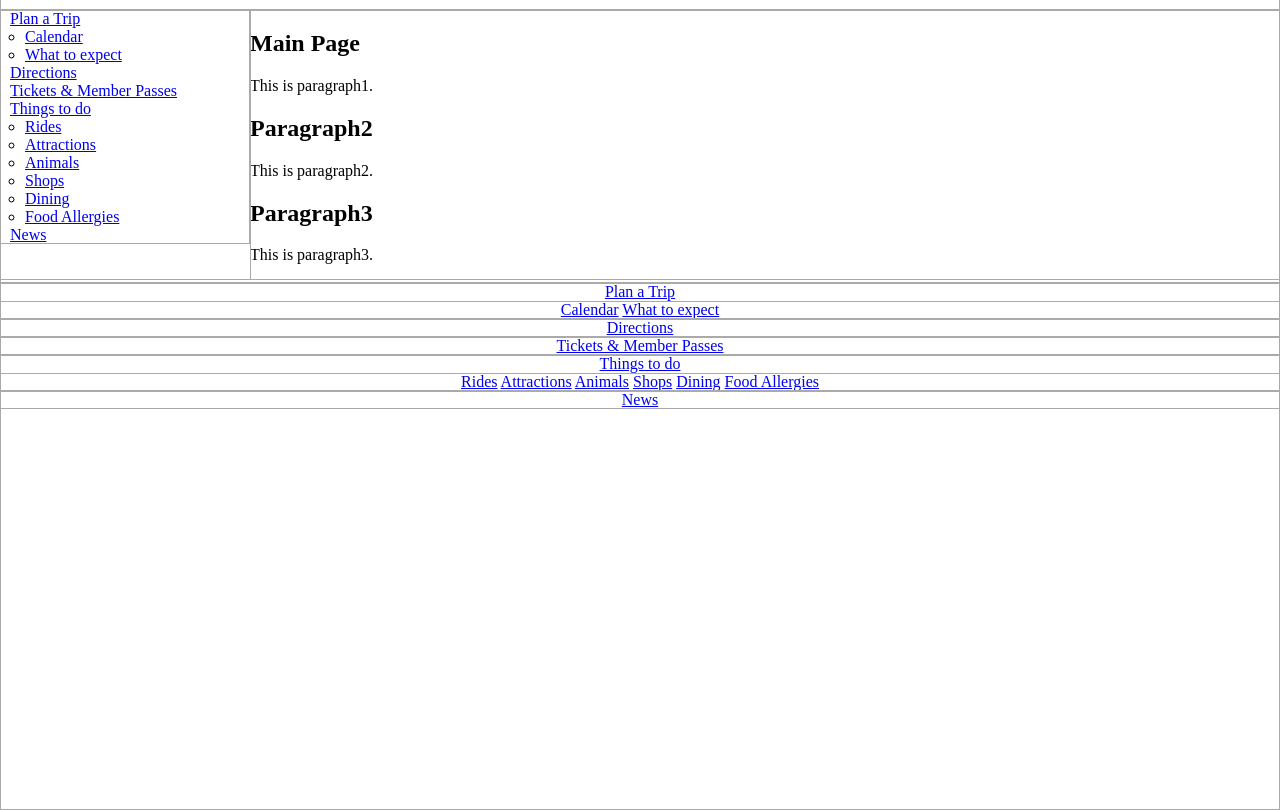
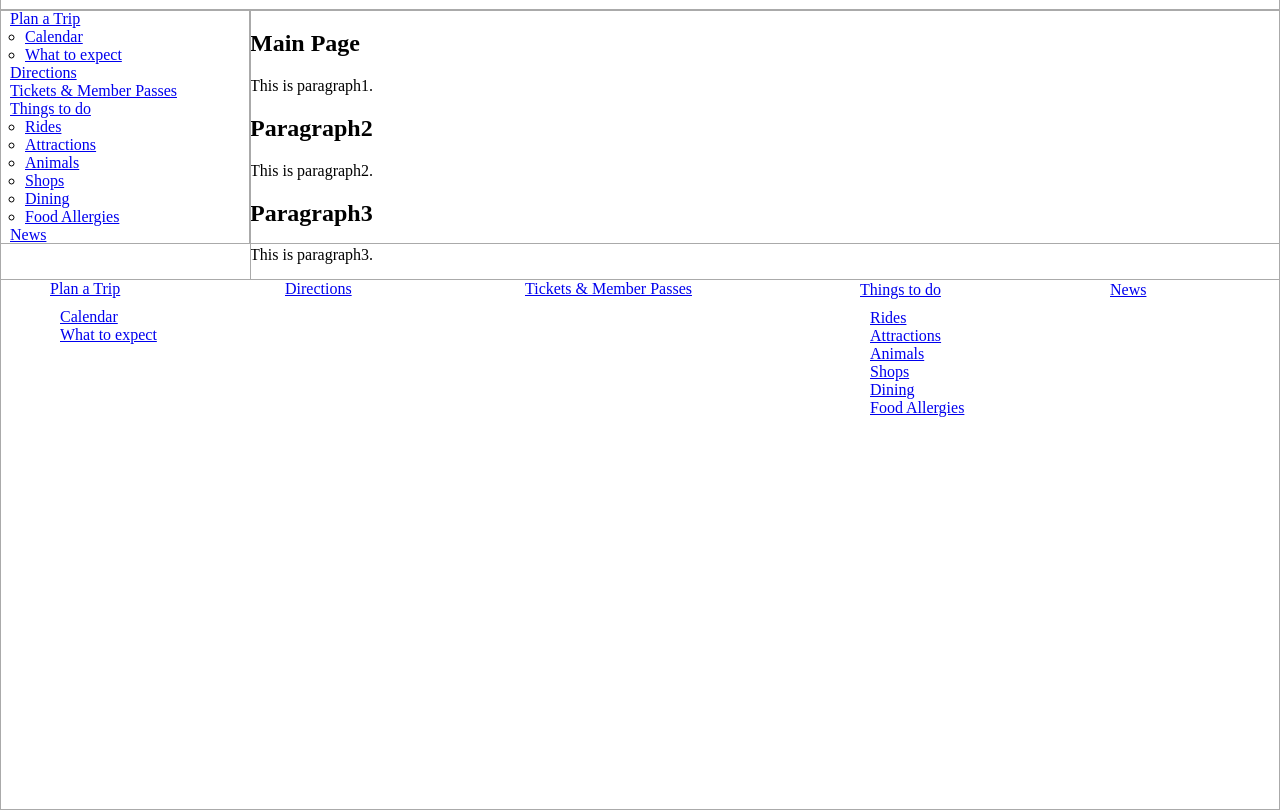
Before and after one commit to shing1234x/CM1040-Team-Assignment, a plain HTML site: page index.html in a window 1280 px wide. Shown: the part 120-930 px from the top of the page. Drawn offline with Linux system fonts and the light colour scheme; a script that the page names is missing.

Commit message:
Fixed footers to make them look nicer

```diff
--- a/index.html
+++ b/index.html
@@ -80,41 +80,38 @@
 
 			<nav id="content-wrap">
 			</nav>
-				<!-- all other page content -->
+			<!-- all other page content -->
 			<footer id="footer">
 				<!-- Footer -->
-				<nav class="planatrip">
-					<a href="#">Plan a Trip</a>
-
-				<nav class="List_3">
-					<a href="#">Calendar</a>
-					<a href="#">What to expect</a>
-				</nav>
-				</nav>
-				<nav class="directions">
-					<a href="#">Directions</a>
-				</nav>
-				<nav class="tickets">
+				<ul class="planatrip">
+					<li><a href="#">Plan a Trip</a></li>
+						<ul class="List_3">
+							<li><a href="#">Calendar</a></li>
+							<li><a href="#">What to expect</a></li>
+					</ul>
+				</ul>
+				<ul class="directions">
+					<li><a href="#">Directions</a></li>
+				</ul>
+				<ul class="tickets">
 					<a href="#">Tickets & Member Passes</a>
-				</nav>
-				<nav class="thingstodo">
+				</ul>
+				<ul class="thingstodo">
 					<a href="#">Things to do</a>
-				<nav class="List_4">
-					<a href="#">Rides</a>
-					<a href="#">Attractions</a>
-					<a href="#">Animals</a>
-					<a href="#">Shops</a>
-					<a href="#">Dining</a>
-					<a href="#">Food Allergies</a>
-				</nav>
-				</nav>
-				<nav class="news">
+						<ul class="List_4">
+							<li><a href="#">Rides</a></li>
+							<li><a href="#">Attractions</a></li>
+							<li><a href="#">Animals</a></li>
+							<li><a href="#">Shops</a></li>
+							<li><a href="#">Dining</a></li>
+							<li><a href="#">Food Allergies</a></li>
+					</ul>
+				</ul>
+				<ul class="news">
 					<a href="#">News</a>
-				</nav>
-
-				</nav>
-				</nav>
-			</footer>
+				</ul>
+		</nav>
+	</footer>
 </body>
 
 </html>
--- a/styles.css
+++ b/styles.css
@@ -66,48 +66,63 @@
 }
 
 #content-wrap {
-	padding-bottom: 273px; /* Height of the footer */
+	padding-bottom: 234px; /* Height of the footer */
 }
 
 footer {
 	position: relative;
-	text-align: center;
 	bottom: 0;
 	width: 100%;
-	height: 273px; /* Height of the footer */
+	height: 234px; /* Height of the footer */
 }
 
-#planatrip {
-	padding: 0px;
-	margin-left: 20px;
+.planatrip {
+	list-style: none;
+	text-align: left;
+	padding: 10px;
+	margin-left: 40px;
 }
 
-#List_3 {
-	padding: 0px;
-	margin-left: 35px;
+.List_3 {
+	list-style: none;
+	text-align: left;
+	padding: 10px;
+	margin-left: 0px;
 }
 
-#directions {
+.directions {
+	list-style: none;
+	text-align: left;
 	padding: 0px;
-	margin-left: 20px;
+	margin-top: -100px;
+	margin-left: 285px;
 }
 
-#tickets {
+.tickets {
+	list-style: none;
+	text-align: left;
 	padding: 0px;
-	margin-left: 20px;
+	margin-top: -35px;
+	margin-left: 525px;
 }
 
-#thingstodo {
-	padding: 0px;
-	margin-left: 20px;
+.thingstodo {
+	list-style: none;
+	text-align: left;
+	padding: 10px;
+	margin-top: -43px;
+	margin-left: 850px;
 }
 
-#List_4 {
-	padding: 0px;
-	margin-left: 35px;
+.List_4 {
+	list-style: none;
+	padding: 10px;
+	margin-left: 0px;
 }
 
-#news {
-	padding: 0px;
-	margin-left: 20px;
+.news {
+	list-style: none;
+	padding: 10px;
+	margin-top: -182px;
+	margin-left: 1100px;
 }
```
Also changed, not shown: Facilities Information.html (+25 -27 lines), Jobs.html (+24 -26 lines).
